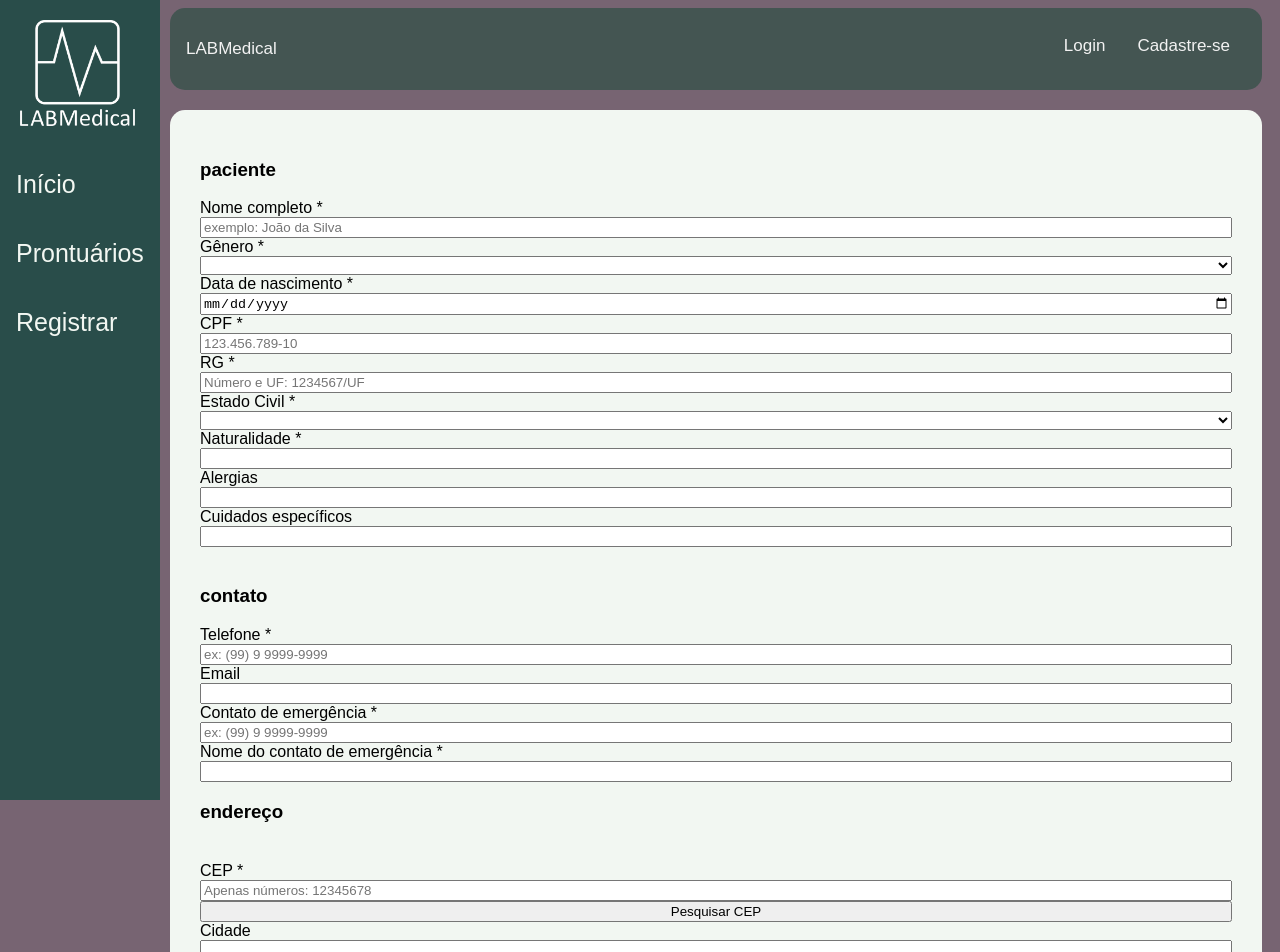
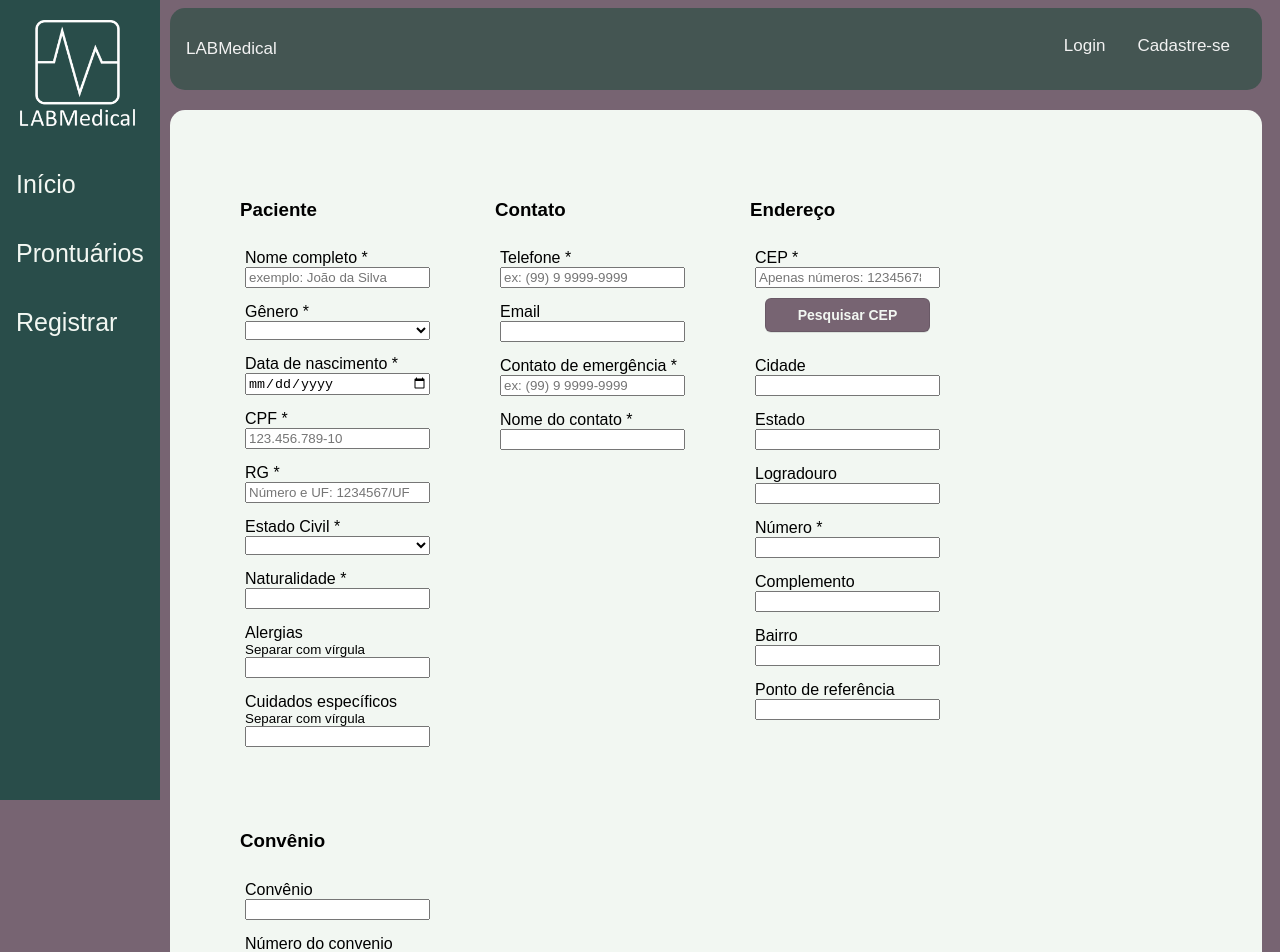
Before and after one commit to heloiseap/LABMedical, an Angular app in the folder LABMedical/: page /registrar/paciente in a window 1280 px wide. Shown: the top 952 px of the page. Built offline with nearby package versions, Linux system fonts and the light colour scheme.

Commit message:
salvar pre tentativa de toaster

```diff
--- a/LABMedical/src/app/registrar/registrar-paciente/registrar-paciente.component.html
+++ b/LABMedical/src/app/registrar/registrar-paciente/registrar-paciente.component.html
@@ -2,11 +2,12 @@
   class="formulario"
   (ngSubmit)="registrarPaciente()"
   [formGroup]="registroPacienteForm"
->
+> <div>
   <div class="secao">
-    <h3>paciente</h3>
+    <h3>Paciente</h3>
+
+    <div>
       <label for="nome">Nome completo *</label>
-
       <input
         type="text"
         id="nome"
@@ -41,16 +42,16 @@
         class="msg-erro"
         *ngIf="
           registroPacienteForm.controls.nome.errors &&
-      (registroPacienteForm.controls.nome.errors.validacaoNomeCompleto) &&
+          registroPacienteForm.controls.nome.errors.validacaoNomeCompleto &&
           (registroPacienteForm.get('nome')?.touched ||
             registroPacienteForm.get('nome')?.dirty)
         "
       >
         Por favor digite o nome e sobrenome separados com espaço
       </p>
+    </div>
 
-
-
+    <div>
       <label for="genero">Gênero *</label>
       <select id="genero" name="genero" formControlName="genero">
         <option value="mulherCis">Mulher cis</option>
@@ -71,7 +72,9 @@
       >
         Seleção obrigatória
       </p>
+    </div>
 
+    <div>
       <label for="data-nascimento">Data de nascimento *</label>
       <input
         type="date"
@@ -90,7 +93,9 @@
       >
         Seleção obrigatória
       </p>
+    </div>
 
+    <div>
       <label for="cpf">CPF *</label>
       <input
         type="text"
@@ -122,7 +127,9 @@
       >
         Insira um CPF válido
       </p>
+    </div>
 
+    <div>
       <label for="rg">RG *</label>
       <input
         type="text"
@@ -154,9 +161,15 @@
       >
         Insira um RG válido
       </p>
+    </div>
 
+    <div>
       <label for="estado-civil">Estado Civil *</label>
-    <select id="estado-civil" name="estadoCivil" formControlName="estadoCivil">
+      <select
+        id="estado-civil"
+        name="estadoCivil"
+        formControlName="estadoCivil"
+      >
         <option value="solteira">Solteiro/a</option>
         <option value="casada">Casado/a</option>
         <option value="viuva">Viúvo/a</option>
@@ -175,7 +188,9 @@
       >
         Seleção obrigatória
       </p>
+    </div>
 
+    <div>
       <label for="naturalidade">Naturalidade *</label>
       <input
         type="text"
@@ -194,16 +209,22 @@
       >
         Preenchimento obrigatório
       </p>
+    </div>
 
+    <div>
       <label for="alergias">Alergias</label>
+      <span>Separar com vírgula</span>
       <input
         type="text"
         id="alergias"
         name="alergias"
         formControlName="alergias"
       />
+    </div>
 
+    <div>
       <label for="cuidados">Cuidados específicos</label>
+      <span>Separar com vírgula</span>
       <input
         type="text"
         id="cuidados"
@@ -211,8 +232,12 @@
         formControlName="cuidados"
       />
     </div>
+  </div>
+
   <div class="secao">
-    <h3>contato</h3>
+    <h3>Contato</h3>
+
+    <div>
       <label for="telefone">Telefone *</label>
       <input
         type="text"
@@ -245,10 +270,14 @@
       >
         Preencha com um número de telefone válido
       </p>
+    </div>
 
+    <div>
       <label for="email">Email</label>
       <input type="email" id="email" name="email" formControlName="email" />
+    </div>
 
+    <div>
       <label for="contatoEmergencia">Contato de emergência *</label>
       <input
         type="text"
@@ -280,8 +309,10 @@
       >
         Preencha com um número de telefone válido
       </p>
+    </div>
 
-    <label for="emergenciaNome">Nome do contato de emergência *</label>
+    <div>
+      <label for="emergenciaNome">Nome do contato *</label>
       <input
         type="text"
         id="emergenciaNome"
@@ -312,10 +343,13 @@
       >
         Por favor utilize de 8 a 64 caracteres
       </p>
+    </div>
+  </div>
 
-    <h3>endereço</h3>
-  </div>
   <div class="secao">
+    <h3>Endereço</h3>
+
+    <div>
       <label for="cep">CEP *</label>
       <input
         type="number"
@@ -324,8 +358,7 @@
         formControlName="cep"
         placeholder="Apenas números: 12345678"
       />
-    <button type="button" id="pesquisarCep" (click)="pesquisarCep()"
-    >
+      <button type="button" class="btn-normal" id="pesquisarCep" (click)="pesquisarCep()">
         Pesquisar CEP
       </button>
       <p
@@ -351,13 +384,19 @@
       >
         Digite um CEP válido
       </p>
+    </div>
 
+    <div>
       <label for="cidade">Cidade</label>
       <input type="text" id="cidade" name="cidade" formControlName="cidade" />
+    </div>
 
+    <div>
       <label for="estado">Estado</label>
       <input type="text" id="estado" name="estado" formControlName="estado" />
+    </div>
 
+    <div>
       <label for="logradouro">Logradouro</label>
       <input
         type="text"
@@ -365,7 +404,9 @@
         name="logradouro"
         formControlName="logradouro"
       />
+    </div>
 
+    <div>
       <label for="numero">Número *</label>
       <input type="number" id="numero" name="numero" formControlName="numero" />
       <p
@@ -379,6 +420,8 @@
       >
         Preenchimento obrigatório
       </p>
+    </div>
+    <div>
       <label for="complemento">Complemento</label>
       <input
         type="text"
@@ -386,10 +429,12 @@
         name="complemento"
         formControlName="complemento"
       />
-
+    </div>
+    <div>
       <label for="bairro">Bairro</label>
       <input type="text" id="bairro" name="bairro" formControlName="bairro" />
-
+    </div>
+    <div>
       <label for="referencia">Ponto de referência</label>
       <input
         type="text"
@@ -398,9 +443,12 @@
         formControlName="referencia"
       />
     </div>
+  </div>
 
   <div class="secao">
-    <h3>convênio</h3>
+    <h3>Convênio</h3>
+
+    <div>
       <label for="convenio">Convênio</label>
       <input
         type="text"
@@ -408,6 +456,9 @@
         name="convenio"
         formControlName="convenio"
       />
+    </div>
+
+    <div>
       <label for="nConvenio">Número do convenio</label>
       <input
         type="number"
@@ -415,7 +466,9 @@
         name="nConvenio"
         formControlName="nConvenio"
       />
+    </div>
 
+    <div>
       <label for="validadeConvenio">Validade do convênio</label>
       <input
         type="date"
@@ -424,6 +477,13 @@
         formControlName="validadeConvenio"
       />
     </div>
-
-  <button type="button" class="btn-normal" (click)="registrarPaciente()">Registrar</button>
+  </div>
+</div>
+  <div class="secao">
+    <button type="submit" class="btn-normal" (click)="registrarPaciente()">
+      Registrar
+    </button>
+    <button type="button" class="btn-normal">Editar</button>
+    <button type="button" class="btn-normal">Deletar</button>
+  </div>
 </form>
--- a/LABMedical/src/app/registrar/registrar-paciente/registrar-paciente.component.scss
+++ b/LABMedical/src/app/registrar/registrar-paciente/registrar-paciente.component.scss
@@ -1,7 +1,33 @@
+form {
+  display: flex;
+  flex-direction: column;
+  // flex-wrap: wrap;
+  align-items: center;
+  div {
+    display: flex;
+    flex-wrap: wrap;
+    margin: 20px;
+  }
+}
+
 .secao{
+
     display: flex;
     flex-direction: column;
     padding: 10px;
+
+    div {
+      display: flex;
+      flex-direction: column;
+      margin: 5px;
+      label {
+        margin-top: 5px;
+      }
+    }
+
+    span {
+      font-size: smaller;
+    }
 }
 
 .msg-erro{
--- a/LABMedical/src/app/registrar/registrar-paciente/registrar-paciente.component.ts
+++ b/LABMedical/src/app/registrar/registrar-paciente/registrar-paciente.component.ts
@@ -157,45 +157,50 @@ export class RegistrarPacienteComponent implements OnInit {
 
   registrarPaciente() {
     this.pacienteService.adicionarPaciente(this.paciente);
-    // if (this.registroPacienteForm.valid) {
-    //   //confirm('aceitar dados')
-    //   let nomeInserido = this.registroPacienteForm.controls['nome'].value;
+    if (this.registroPacienteForm.valid) {
 
-    //   if (this.pacienteService.buscarPaciente(nomeInserido).length === 0) {
-    //     this.paciente = {
-    //       id: 0, //como add isso
-    //       nome: this.registroPacienteForm.controls['nome'].value,
-    //       genero: this.registroPacienteForm.controls['genero'].value,
-    //       dataNascimento:
-    //         this.registroPacienteForm.controls['dataNascimento'].value,
-    //       CPF: this.registroPacienteForm.controls['cpf'].value,
-    //       rg: this.registroPacienteForm.controls['rg'].value,
-    //       estadoCivil: this.registroPacienteForm.controls['estadoCivil'].value,
-    //       telefone: this.registroPacienteForm.controls['telefone'].value,
-    //       email: this.registroPacienteForm.controls['email'].value,
-    //       naturalidade:
-    //         this.registroPacienteForm.controls['naturalidade'].value,
-    //       contatoEmergencia:
-    //         this.registroPacienteForm.controls['contatoEmergencia'].value,
-    //       alergias: this.registroPacienteForm.controls['alergias'].value,
-    //       cuidados: this.registroPacienteForm.controls['cuidados'].value,
-    //       convenio: this.registroPacienteForm.controls['convenio'].value,
-    //       nConvenio: this.registroPacienteForm.controls['nConvenio'].value,
-    //       validadeConvenio:
-    //         this.registroPacienteForm.controls['validadeConvenio'].value,
-    //       cep: this.registroPacienteForm.controls['cep'].value,
-    //       cidade: this.registroPacienteForm.controls['cidade'].value,
-    //       estado: this.registroPacienteForm.controls['estado'].value,
-    //       logradouro: this.registroPacienteForm.controls['logradouro'].value,
-    //       numero: this.registroPacienteForm.controls['numero'].value,
-    //       complemento: this.registroPacienteForm.controls['complemento'].value,
-    //       bairro: this.registroPacienteForm.controls['bairro'].value,
-    //       referencia: this.registroPacienteForm.controls['referencia'].value,
-    //     };
-    //     this.pacienteService.adicionarPaciente(this.paciente);
-    //   } else {
-    //     alert('Paciente já cadastrado');
-    //   }
-    // }
+      // confirm('Confirmar os dados inseridos?')
+      let nomeInserido = this.registroPacienteForm.controls['nome'].value;
+
+      if (this.pacienteService.buscarPaciente(nomeInserido).length === 0) {
+        this.paciente = {
+          id: 0,
+          nome: this.registroPacienteForm.controls['nome'].value,
+          genero: this.registroPacienteForm.controls['genero'].value,
+          dataNascimento:
+            this.registroPacienteForm.controls['dataNascimento'].value,
+          CPF: this.registroPacienteForm.controls['cpf'].value,
+          rg: this.registroPacienteForm.controls['rg'].value,
+          estadoCivil: this.registroPacienteForm.controls['estadoCivil'].value,
+          telefone: this.registroPacienteForm.controls['telefone'].value,
+          email: this.registroPacienteForm.controls['email'].value,
+          naturalidade:
+            this.registroPacienteForm.controls['naturalidade'].value,
+          contatoEmergencia:
+            this.registroPacienteForm.controls['contatoEmergencia'].value,
+          nomeEmergencia: this.registroPacienteForm.controls['emergenciaNome'].value,
+          alergias: this.registroPacienteForm.controls['alergias'].value.split(","),
+          cuidadosEspecificos: this.registroPacienteForm.controls['cuidados'].value.split(","),
+          convenio: this.registroPacienteForm.controls['convenio'].value,
+          numConvenio: this.registroPacienteForm.controls['nConvenio'].value,
+          valConvenio:
+            this.registroPacienteForm.controls['validadeConvenio'].value,
+          cep: this.registroPacienteForm.controls['cep'].value,
+          cidade: this.registroPacienteForm.controls['cidade'].value,
+          estado: this.registroPacienteForm.controls['estado'].value,
+          logradouro: this.registroPacienteForm.controls['logradouro'].value,
+          numero: this.registroPacienteForm.controls['numero'].value,
+          complemento: this.registroPacienteForm.controls['complemento'].value,
+          bairro: this.registroPacienteForm.controls['bairro'].value,
+          pontoReferencia: this.registroPacienteForm.controls['referencia'].value,
+        };
+        this.pacienteService.adicionarPaciente(this.paciente);
+
+      } else {
+        alert('Paciente já cadastrado');
+      }
+    } else {
+      this.registroPacienteForm.markAllAsTouched();
+    }
   }
 }
```
Lines whose indentation alone changed are shown as unchanged.
